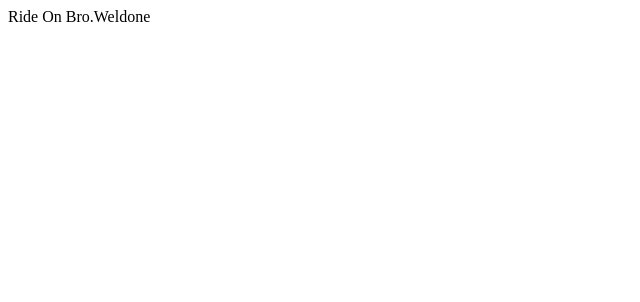
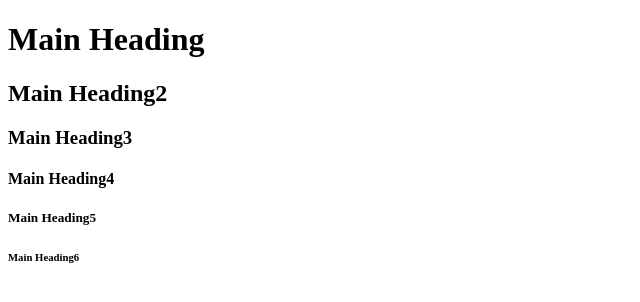
Before and after one commit to eghrudje/webcourse, a plain HTML site: page index.html in a window 1280 px wide. Shown: the whole page, without its empty margins (0-640 px from the left). Drawn offline with Linux system fonts and the light colour scheme.

Commit message:
Update index.html

```diff
--- a/index.html
+++ b/index.html
@@ -2,9 +2,14 @@
 <html>
   <head>
     <meta chaeset="utf-8"/>
-    <title>Tiltle.....</title>
+    <title>Heading Elements.</title>
   </head>
   <body>
-  Ride On Bro.Weldone
+  <h1>Main Heading</h1>
+    <h2>Main Heading2</h2>
+    <h3>Main Heading3</h3>
+    <h4>Main Heading4</h4>
+    <h5>Main Heading5</h5>
+    <h6>Main Heading6</h6>
   </body>
 </html>
```
